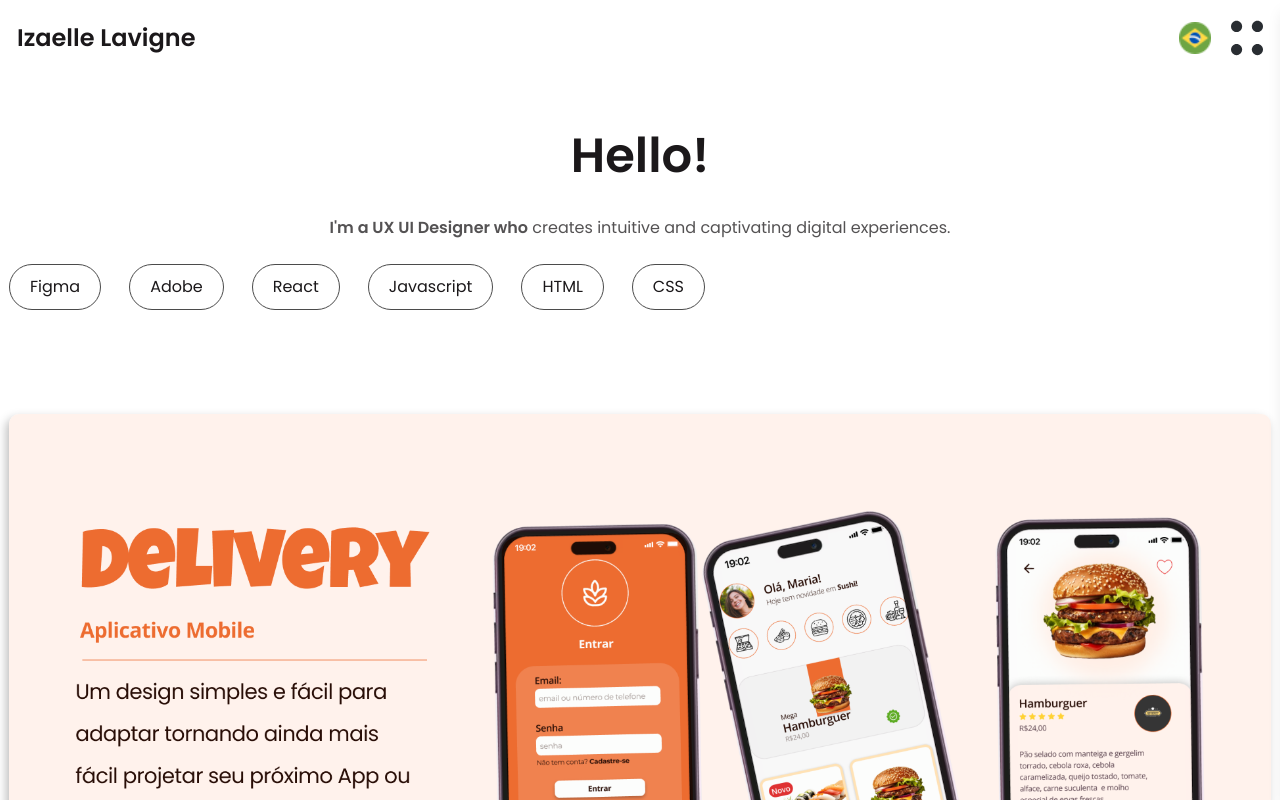
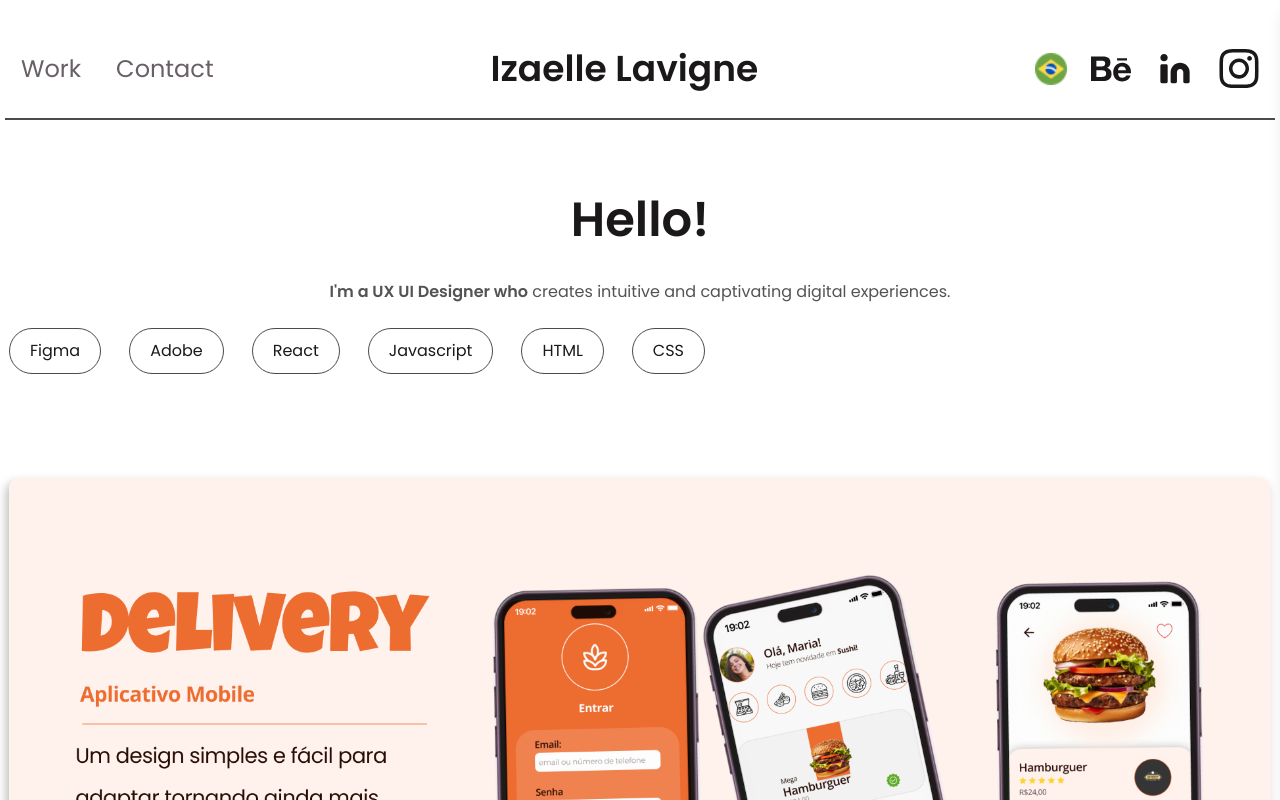
Before and after one commit to LeoCesar0/elle-portifolio, a React (Vite) app: page / in a window 1280 px wide. Shown: the top 800 px of the page. Built offline with nearby package versions, Linux system fonts and the light colour scheme.

Commit message:
feat: make header responsive

```diff
--- a/src/components/Header.jsx
+++ b/src/components/Header.jsx
@@ -1,20 +1,19 @@
 import { useGlobalContext } from "../context/GlobalContext";
+import { selectT } from "../helpers/selectT";
+import { LINKS } from "../static/links";
 import { IconButton } from "./IconButton";
+import { LanguageSwitcher } from "./LanguageSwitcher";
 import { Logo } from "./Logo";
+import { SocialMediasList } from "./SocialMediasList";
 
 export const Header = () => {
-  const { lang, switchLanguage, toggleMenu } = useGlobalContext();
+  const { lang, toggleMenu } = useGlobalContext();
   return (
-    <header className="flex justify-between items-center px-[12px]">
+    <header>
+      <div className="md:hidden flex justify-between items-center px-[12px] ">
         <Logo />
         <div className="flex items-center gap-5">
-        <IconButton onClick={switchLanguage}>
-          <img
-            src={`lang/${lang === "en" ? "pt" : "en"}.png`}
-            width={32}
-            height={32}
-          />
-        </IconButton>
+          <LanguageSwitcher />
           <IconButton
             onClick={() => {
               toggleMenu();
@@ -23,6 +22,26 @@ export const Header = () => {
             <img src="icons/menu.svg" />
           </IconButton>
         </div>
+      </div>
+      <div className="hidden md:flex gap-6 justify-between items-center p-4 h-[100px] border-border border-b-[2.5px] ">
+        <nav className="flex items-center gap-[35px]">
+          {LINKS.map((item) => {
+            const label = selectT(lang, item.label);
+            return (
+              <a key={label} className="text-2xl text-muted" href={item.href}>
+                {label}
+              </a>
+            );
+          })}
+        </nav>
+        <Logo />
+        <div className="flex items-center gap-6">
+          <LanguageSwitcher />
+          <div className="flex gap-6 items-center">
+            <SocialMediasList main />
+          </div>
+        </div>
+      </div>
     </header>
   );
 };
--- /dev/null
+++ b/src/components/LanguageSwitcher.jsx
@@ -0,0 +1,17 @@
+import { useGlobalContext } from "../context/GlobalContext";
+import { IconButton } from "./IconButton";
+
+export const LanguageSwitcher = () => {
+  const { lang, switchLanguage } = useGlobalContext();
+  return (
+    <>
+      <IconButton onClick={switchLanguage}>
+        <img
+          src={`lang/${lang === "en" ? "pt" : "en"}.png`}
+          width={32}
+          height={32}
+        />
+      </IconButton>
+    </>
+  );
+};
--- a/src/components/Logo.jsx
+++ b/src/components/Logo.jsx
@@ -1,7 +1,9 @@
 export const Logo = () => {
   return (
     <>
-      <h2 className="text-2xl font-semibold leading-[36px]">Izaelle Lavigne</h2>
+      <h2 className="text-2xl font-semibold leading-[36px] md:text-[36px] md:leading-[48px] ">
+        Izaelle Lavigne
+      </h2>
     </>
   );
 };
--- a/src/components/MobileMenu.jsx
+++ b/src/components/MobileMenu.jsx
@@ -1,9 +1,10 @@
 import clsx from "clsx";
 import { useGlobalContext } from "../context/GlobalContext";
 import { Logo } from "./Logo";
-import { LINKS, SOCIAL_MEDIAS } from "../static/links";
+import { LINKS } from "../static/links";
 import { selectT } from "../helpers/selectT";
 import { TECHS } from "../static/techs";
+import { SocialMediasList } from "./SocialMediasList";
 
 export const MobileMenu = () => {
   const { menuIsOpen, toggleMenu, lang } = useGlobalContext();
@@ -68,24 +69,7 @@ export const MobileMenu = () => {
           </nav>
           <div className="mt-auto flex flex-col gap-8 items-center justify-center">
             <div className="flex gap-6 flex-wrap items-center justify-center">
-              {SOCIAL_MEDIAS.map((item) => {
-                return (
-                  <a
-                    key={item.label}
-                    href={item.href}
-                    target="_blank"
-                    rel="noopener noreferrer"
-                    className="inline-block w-[40px] h-[40px] bg-background text-white rounded-full"
-                  >
-                    <span className="sr-only">{item.label}</span>
-                    <img
-                      src={`icons/${item.icon}.svg`}
-                      alt={item.label}
-                      className="w-full h-full"
-                    />
-                  </a>
-                );
-              })}
+              <SocialMediasList />
             </div>
             <div className="flex flex-col items-center justify-center text-center w-full gap-4">
               <h4 className="text-[24px] leading-[36px] font-normal">Tech</h4>
--- /dev/null
+++ b/src/components/SocialMediasList.jsx
@@ -0,0 +1,30 @@
+import { SOCIAL_MEDIAS } from "../static/links";
+
+export const SocialMediasList = ({ main }) => {
+  const list = main
+    ? SOCIAL_MEDIAS.filter((item) => !!item.main)
+    : SOCIAL_MEDIAS;
+
+  return (
+    <>
+      {list.map((item) => {
+        return (
+          <a
+            key={item.label}
+            href={item.href}
+            target="_blank"
+            rel="noopener noreferrer"
+            className="inline-block w-[40px] h-[40px] bg-background text-white rounded-full"
+          >
+            <span className="sr-only">{item.label}</span>
+            <img
+              src={`icons/${item.icon}.svg`}
+              alt={item.label}
+              className="w-full h-full"
+            />
+          </a>
+        );
+      })}
+    </>
+  );
+};
--- a/src/static/links.js
+++ b/src/static/links.js
@@ -20,6 +20,7 @@ export const SOCIAL_MEDIAS = [
     label: "Behance",
     href: "https://behance.net/izaellelavigne",
     icon: "behance",
+    main: true,
   },
   {
     label: "GitHub",
@@ -30,6 +31,7 @@ export const SOCIAL_MEDIAS = [
     label: "LinkedIn",
     href: "https://linkedin.com/in/izaelle-lavigne-18a62427a",
     icon: "linkedin",
+    main: true,
   },
   {
     label: "Email",
@@ -40,6 +42,7 @@ export const SOCIAL_MEDIAS = [
     label: "Instagram",
     href: "https://www.instagram.com/izaelle00/",
     icon: "instagram",
+    main: true,
   },
   {
     label: "WhatsApp",
--- a/tailwind.config.js
+++ b/tailwind.config.js
@@ -13,6 +13,7 @@ export default {
         card: "#fff",
         onCard: "rgba(45, 45, 45, 1)",
         border: "rgba(75, 75, 75, 1)",
+        muted: "rgba(105, 95, 103, 1)",
       },
     },
   },
```
Lines whose indentation alone changed are shown as unchanged.
